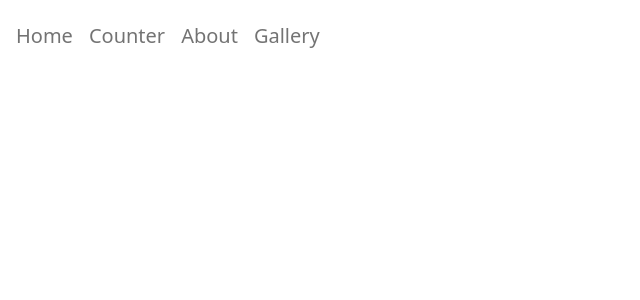
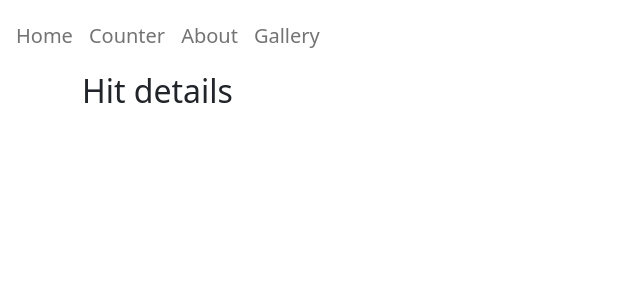
Before and after one commit to HKassogue/app_test2_react_js, a React (Create React App) app: page /hitDetails/1 in a window 1280 px wide. Shown: the top 300 px of the page, without its empty margins (0-640 px from the left). Built offline with nearby package versions, Linux system fonts and the light colour scheme.

Commit message:
add of hit details link

```diff
--- a/src/App.js
+++ b/src/App.js
@@ -4,6 +4,7 @@ import About from './components/about';
 import {Route, Routes, Link, BrowserRouter as Router } from 'react-router-dom'
 import Gallery from './components/gallery';
 import Home from './components/home';
+import HitDetails from './components/hitdetails';
 
 function App() {
   return (
@@ -36,6 +37,7 @@ function App() {
           <Route path="/counter" element={<Counter/>}> </Route>
           <Route path="/about" element={<About/>}> </Route>
           <Route path="/gallery" element={<Gallery/>}> </Route>
+          <Route path="/hitDetails/:id" element={<HitDetails/>}> </Route>
         </Routes>
       </div>
     </Router>
--- /dev/null
+++ b/src/components/hitdetails.js
@@ -0,0 +1,13 @@
+import React, { Component } from 'react';
+
+class HitDetails extends Component {
+    render() {
+        return (
+            <div>
+                <h2>Hit details</h2>
+            </div>
+        );
+    }
+}
+
+export default HitDetails;
--- a/src/components/hititem.js
+++ b/src/components/hititem.js
@@ -1,16 +1,20 @@
 import React, {Component} from "react";
+import { Link } from "react-router-dom";
 
 class HitItem extends Component {
 
     render() {
         return (
-            <div className="col-md-4" key={this.props.hit.id}>
+            <div className="col-md-4 mt-2" key={this.props.hit.id}>
                 <div className="card">
                     <div className="card-header">
                         {this.props.hit.tags} | {this.props.hit.webformatWidth} x {this.props.hit.webformatHeight}
                     </div>
                     <div className="card-body">
                         <img className="card-img"  height={200} src={this.props.hit.webformatURL} alt={this.props.hit.tags} />
+                    </div>
+                    <div className="m-2">
+                        <Link to={'/hitDetails/' + this.props.hit.id} className="btn btn-success">Details</Link>
                     </div>
                 </div>
             </div>
```
